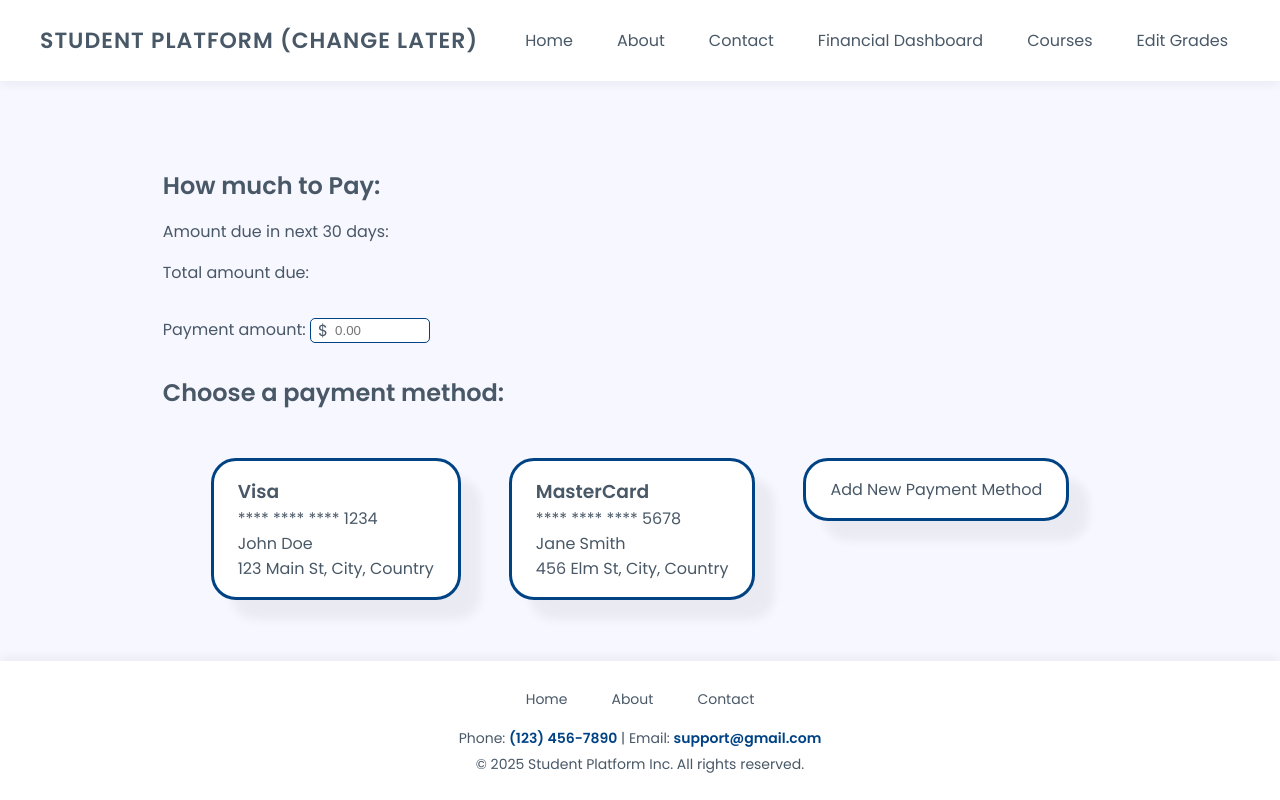
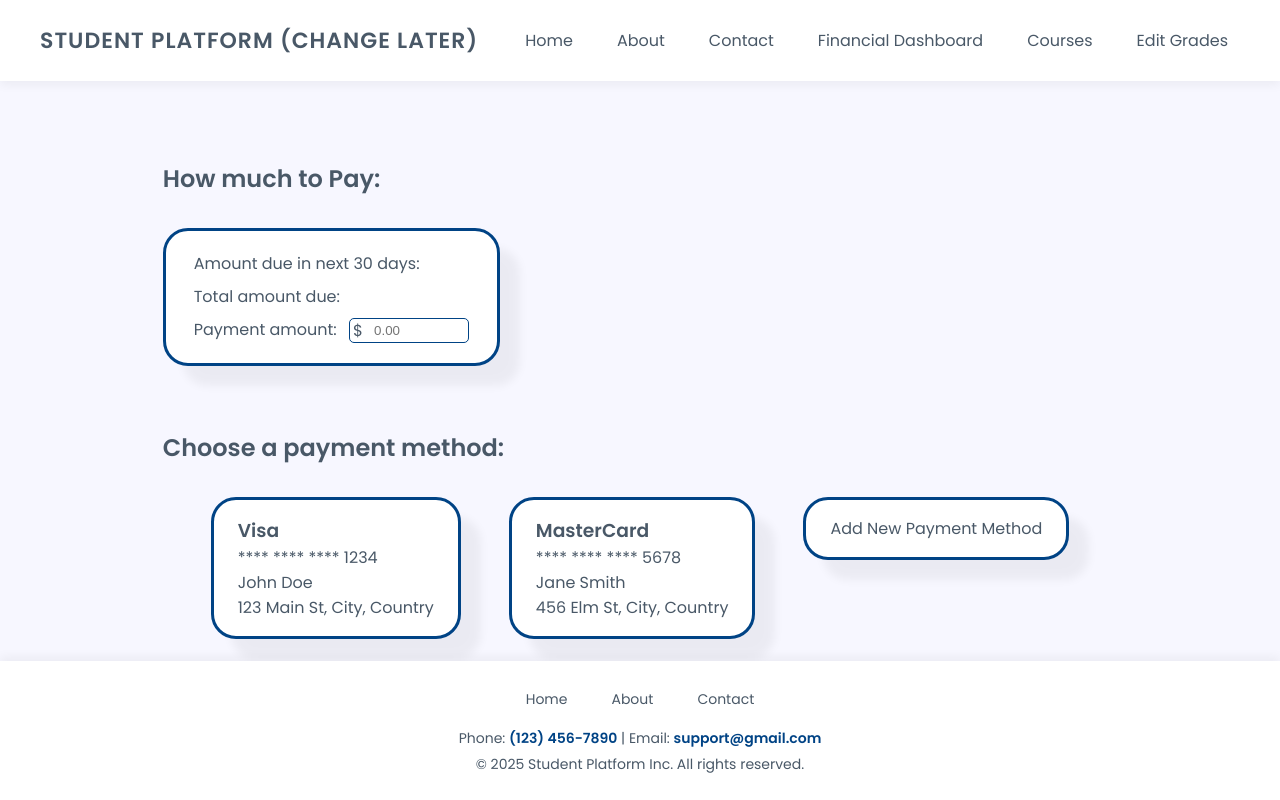
Before and after one commit to ryaneveson/310_Project, a React (Create React App) app in the folder student-records-app/: page /makePayment in a window 1280 px wide. Built offline with nearby package versions, Linux system fonts and the light colour scheme.

Commit message:
payment style updates

```diff
--- a/student-records-app/src/MakePayment.js
+++ b/student-records-app/src/MakePayment.js
@@ -21,6 +21,7 @@ function MakePayment() {
   return (
     <div className="container" id="makePayment">
       <h2>How much to Pay: </h2>
+      <div className="amount">
         <p>Amount due in next 30 days: </p>
         <p>Total amount due: </p>
         <label htmlFor="payment-amount">Payment amount: </label>
@@ -28,6 +29,7 @@ function MakePayment() {
             <span>$</span>
             {/* Attach the validateCurrencyInput function directly */}
             <input type="text" id="payment-amount" className="currency-input" placeholder="0.00" onInput={validateCurrencyInput} />
+        </div>
       </div>
       <h2>Choose a payment method: </h2>
       <div className="box-container">
--- a/student-records-app/src/makePayment.css
+++ b/student-records-app/src/makePayment.css
@@ -1,6 +1,6 @@
 /* makePayment.css */
 #makePayment > * {
-    margin: 1rem 0;
+    margin: 2rem 0;
 }
 #makePayment .input-container {
     position: relative;
@@ -26,7 +26,7 @@
     display: flex;
     flex-wrap: wrap;
     gap: 3rem;
-    margin: 3rem;
+    margin: 2rem 3rem;
     justify-content: space-around;
     align-items: flex-start;
 }
@@ -62,3 +62,18 @@
 #makePayment .add-payment > a:hover {
     color: #004385;
 }
+#makePayment .amount {
+    background-color: white;
+    padding: 1rem 1.5rem;
+    box-shadow: 20px 20px 10px rgba(0, 0, 0, 0.05); /* Soft Shadow */
+    border: 3px solid #004385;
+    border-radius: 25px;
+    display: inline-block; /* Ensures width only fits content */
+    width: auto; /* Default behavior for inline-block */
+    max-width: 100%; /* Prevents it from overflowing */
+    white-space: nowrap; /* Prevents wrapping inside the element */
+    margin-top: 0;
+}
+#makePayment .amount > * {
+    padding: 0.25rem;
+}
```
Lines whose indentation alone changed are shown as unchanged.
